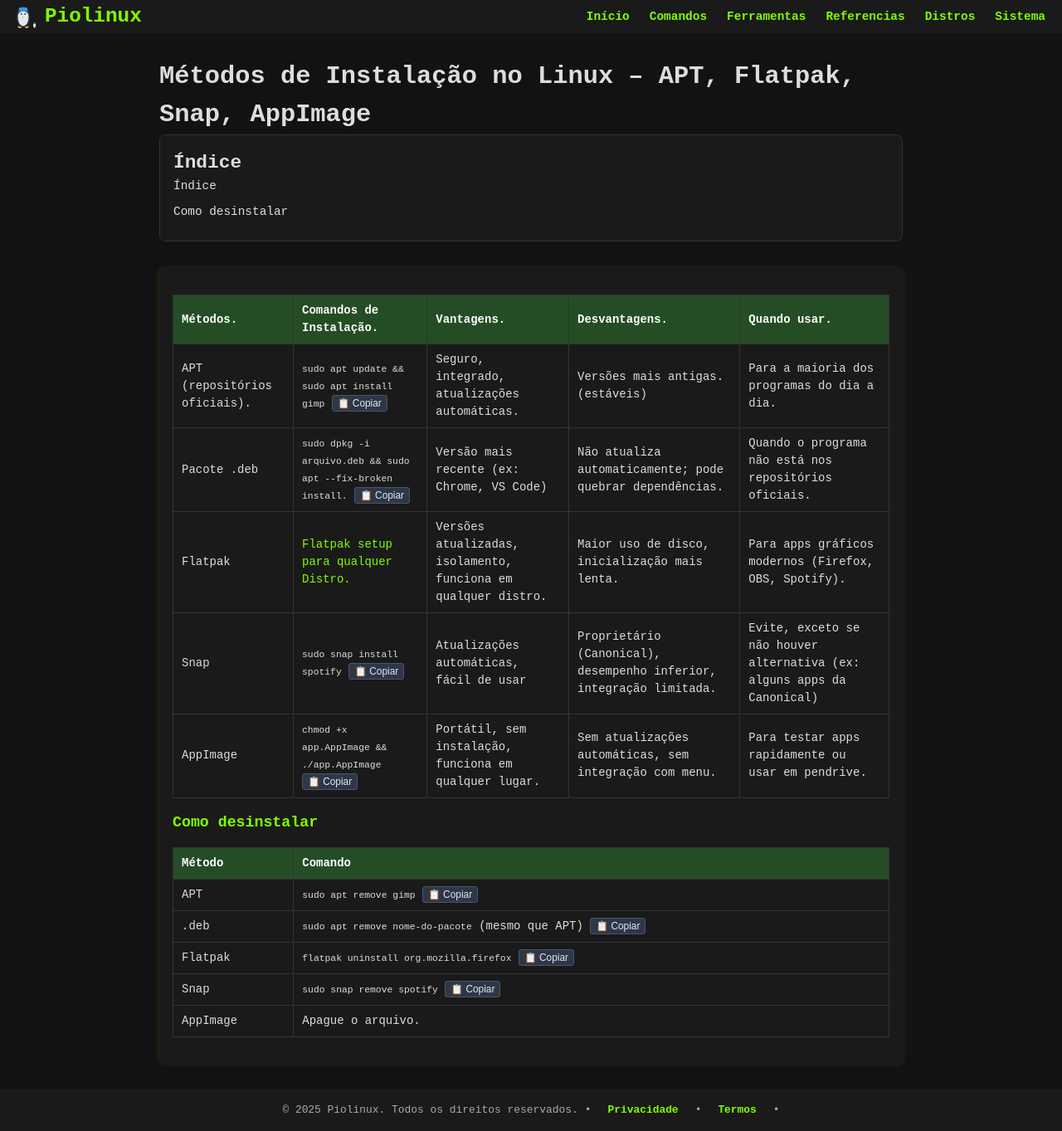
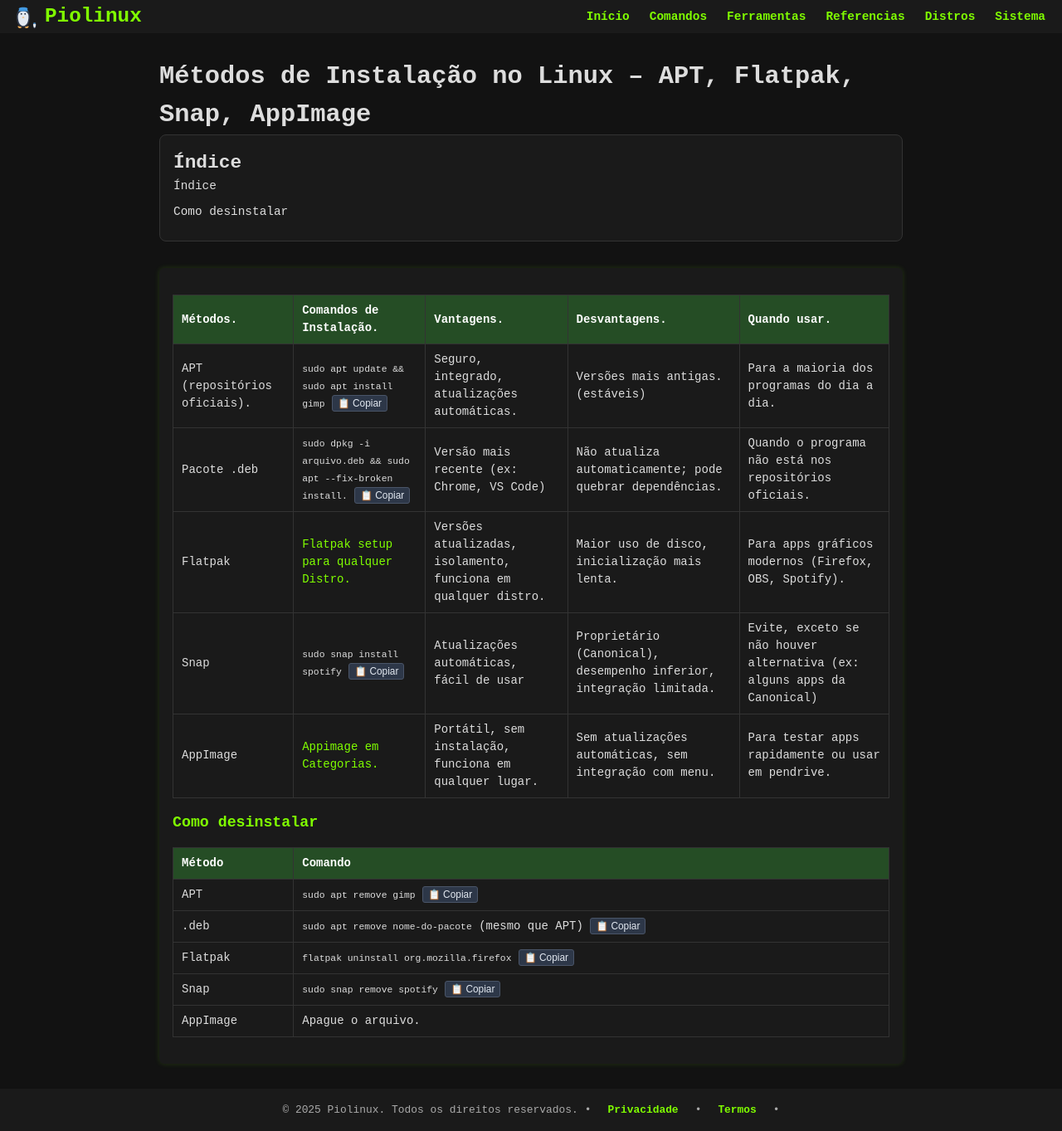
Before and after one commit to Piolinux/piolinux-site, a Jekyll site: the page built from _pages/_iniciantes/metodos-de-instalacao-no-linux-apt-flatpak-snap-appimage.md, in a window 1280 px wide. Shown: the whole page at 83% size. Built offline with Jekyll 4.4.1, drawn with Linux system fonts in a browser that asks for light colours.

Commit message:
Update metodos-de-instalacao-no-linux-apt-flatpak-snap-appimage.md

```diff
--- a/_pages/_iniciantes/metodos-de-instalacao-no-linux-apt-flatpak-snap-appimage.md
+++ b/_pages/_iniciantes/metodos-de-instalacao-no-linux-apt-flatpak-snap-appimage.md
@@ -65,13 +65,11 @@ tags: [pacotes, linux, apt, dnf, pacman, zypper, instalacao]
     </tr>
     <tr>
       <td data-label="Método">AppImage</td>
-      <td data-label="Comando de Instalação">
-        <code>chmod +x app.AppImage && ./app.AppImage</code>
-        <button class="copy-btn" data-command="chmod +x app.AppImage && ./app.AppImage">📋 Copiar</button>
-      </td>
+      <td data-label="Link"><a href="https://appimage.github.io/" target="_blank" rel="noopener noreferrer">Appimage em Categorias.</a></td>
       <td data-label="Vantagens">Portátil, sem instalação, funciona em qualquer lugar.</td>
       <td data-label="Desvantagens">Sem atualizações automáticas, sem integração com menu.</td>
       <td data-label="Quando usar">Para testar apps rapidamente ou usar em pendrive.</td>
+
     </tr>
   </tbody>
 </table>
```
